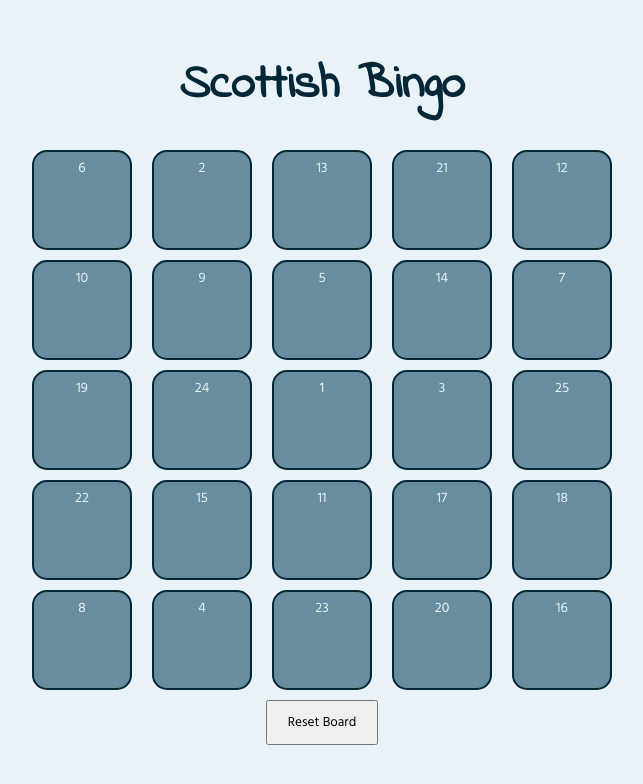
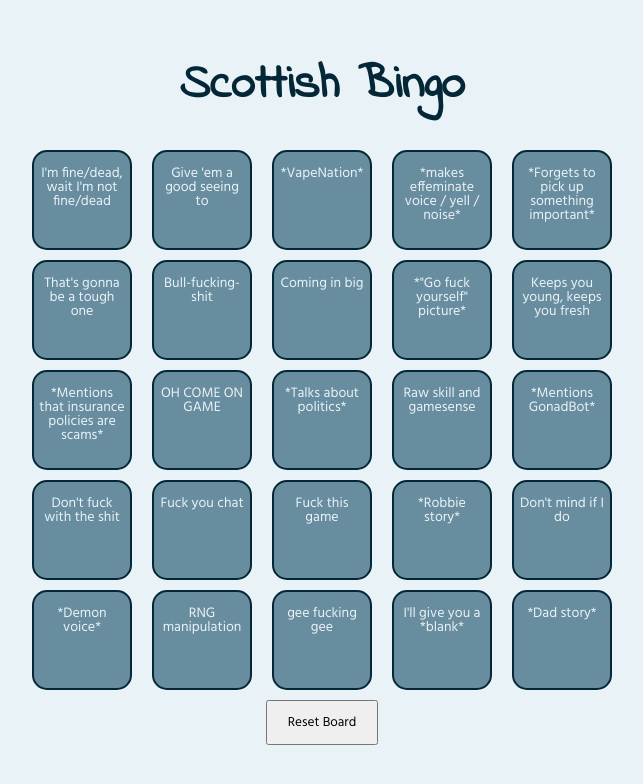
Before and after one commit to harrewarre/scottishbingo, a plain HTML site: page index.html in a window 1280 px wide. Shown: the whole page, without its empty margins (318-961 px from the left). Drawn offline with nearby package versions, Linux system fonts and the light colour scheme.

Commit message:
Bingo options added. Fixed some styles.

```diff
--- a/bingo.js
+++ b/bingo.js
@@ -1,29 +1,29 @@
 var tags = [
-    "1",
-    "2",
-    "3",
-    "4",
-    "5",
-    "6",
-    "7",
-    "8",
-    "9",
-    "10",
-    "11",
-    "12",
-    "13",
-    "14",
-    "15",
-    "16",
-    "17",
-    "18",
-    "19",
-    "20",
-    "21",
-    "22",
-    "23",
-    "24",
-    "25",
+    "*Talks about politics*",
+    "Give 'em a good seeing to",
+    "Raw skill and gamesense",
+    "RNG manipulation",
+    "Coming in big",
+    "I'm fine/dead, wait I'm not fine/dead",
+    "Keeps you young, keeps you fresh",
+    "*Demon voice*",
+    "Bull-fucking-shit",
+    "That's gonna be a tough one",
+    "Fuck this game",
+    "*Forgets to pick up something important*",
+    "*VapeNation*",
+    "*\"Go fuck yourself\" picture*",
+    "Fuck you chat",
+    "*Dad story*",
+    "*Robbie story*",
+    "Don't mind if I do",
+    "*Mentions that insurance policies are scams*",
+    "I'll give you a *blank*",
+    "*makes effeminate voice / yell / noise*",
+    "Don't fuck with the shit",
+    "gee fucking gee",
+    "OH COME ON GAME",
+    "*Mentions GonadBot*"
 ];
 
 $(".toggle").on("click", function () {
--- a/styles.css
+++ b/styles.css
@@ -61,12 +61,13 @@ header {
     background-color: #688D9F;
     color: #E9F2F7;
     text-align: center;
-    padding: 5px;
+    padding: 15px 5px;
     font-size: 14px;
     -moz-user-select: none;
     -ms-user-select: none;
     -webkit-user-select: none;
     user-select: none;
+    line-height: 14px;
 }
 
 .cell > input[type=checkbox] {
```
